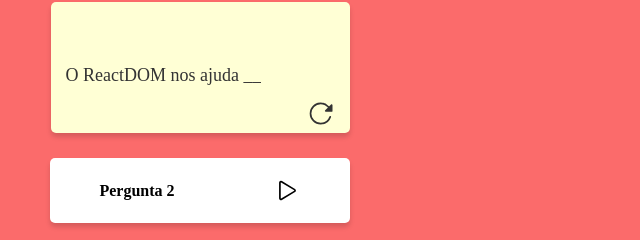
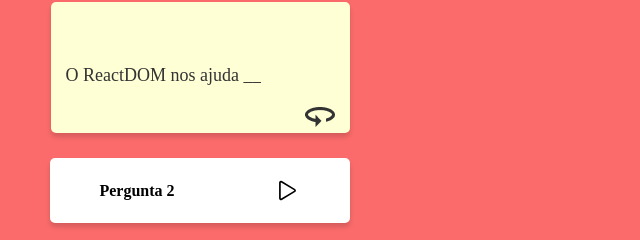
Before and after one commit to enzojga/Projeto-8-Driven-ZapRecall, a React app: page /recall in a window 1280 px wide. Both pictures are taken after a click on the element 727 px from the left and 186 px from the top of the page. Shown: the part 152-392 px from the top of the page, 440-1080 px from the left. Built offline with nearby package versions, Linux system fonts and the light colour scheme; a web font is replaced by a local one.

Commit message:
Versão definitiva

```diff
--- a/public/css/style.css
+++ b/public/css/style.css
@@ -158,10 +158,12 @@
     box-shadow: 0px 4px 5px rgba(0, 0, 0, 0.15);
     margin-top: 25px;
 }
-.face ion-icon{
+.face img{
     position: absolute;
     bottom: 6px;
     right: 15px;
+    width: 30px;
+    height: 20px;
 }
 .face > p{
     overflow: hidden;
--- a/src/componentes/Card.js
+++ b/src/componentes/Card.js
@@ -44,7 +44,7 @@
                 </div>
                 <div class={frente}>
                     <p>{props.pergunta}</p>
-                    <ion-icon name="reload-outline" onClick={mostraPergunta}></ion-icon>
+                    <img src="./assets/images/seta.png" onClick={mostraPergunta}/>
                 </div>
                 <div class={verso}>
                     <p>{props.resposta}</p>
```
Also changed, not shown: public/assets/images/seta.png (added).
